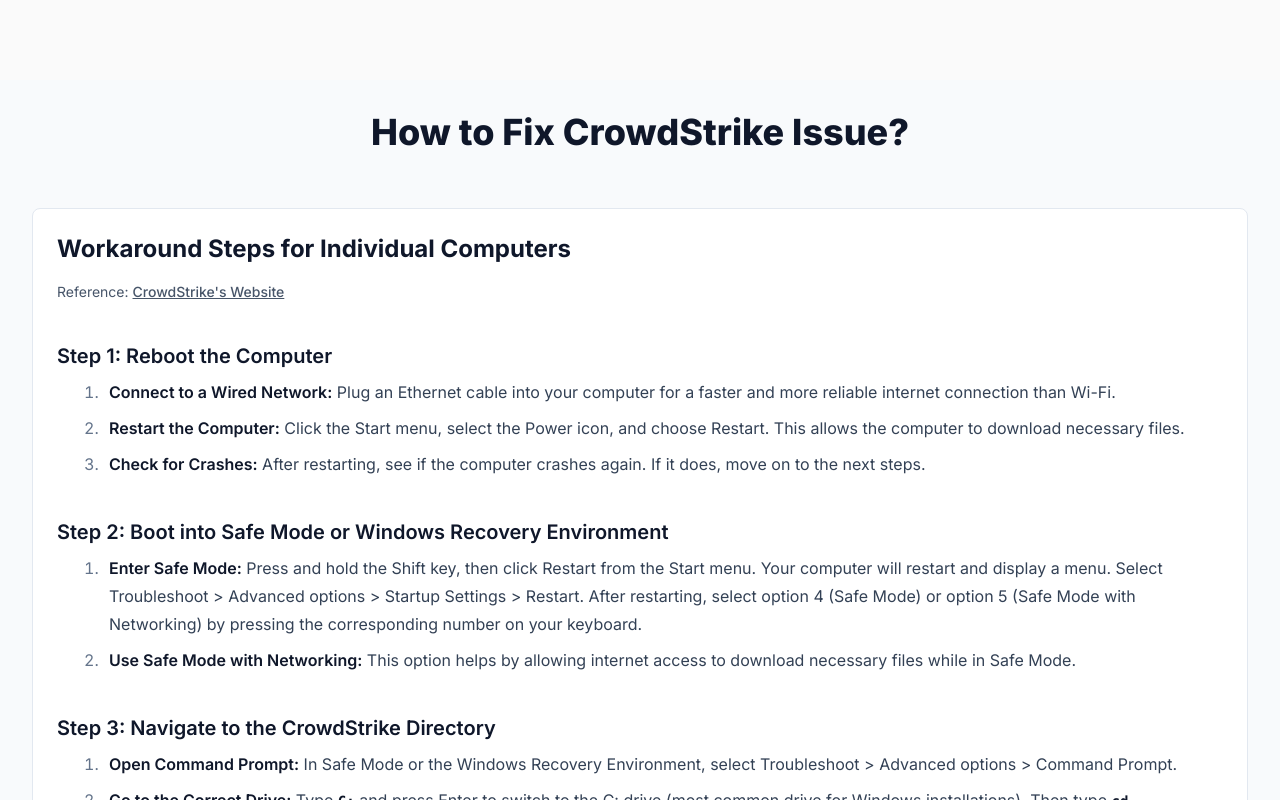
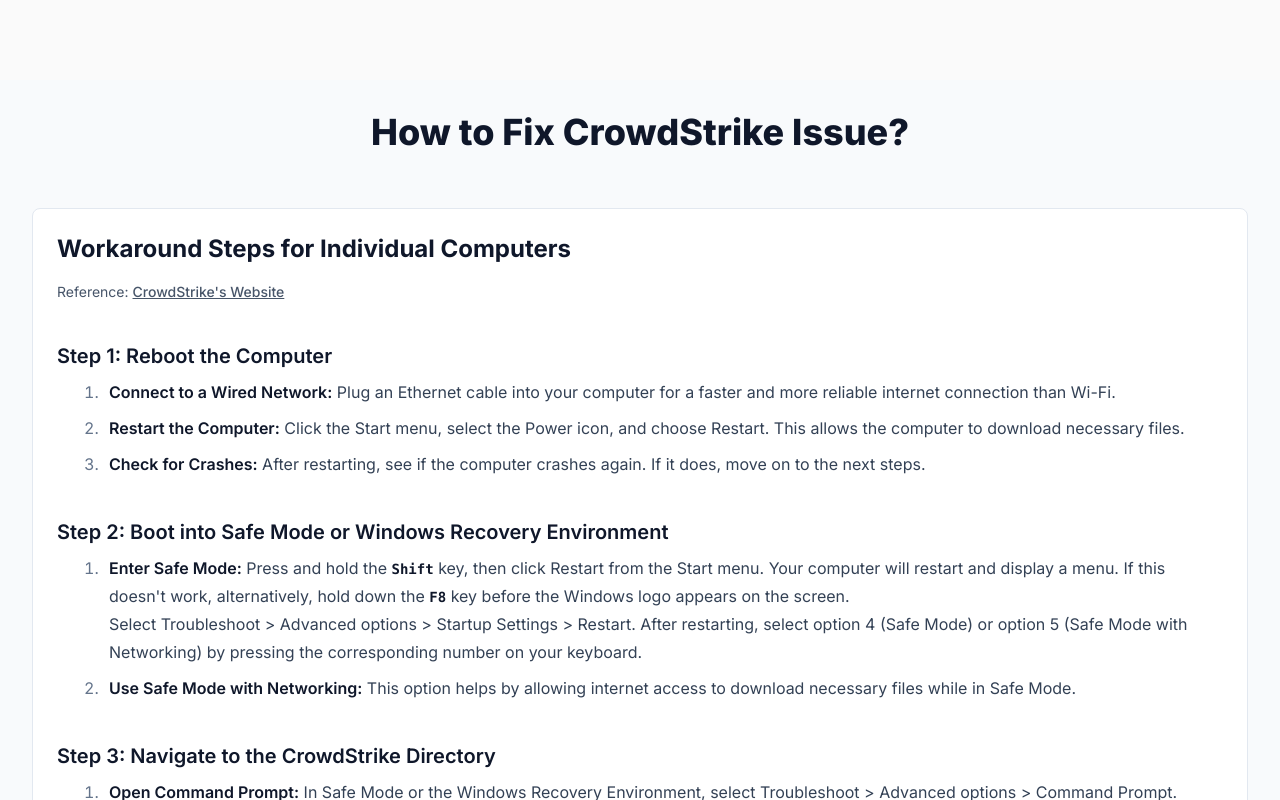
Before and after one commit to GorvGoyl/howtofixcrowdstrikeissue.com, a Next.js app: page / in a window 1280 px wide. Shown: the top 800 px of the page. Built offline with nearby package versions, Linux system fonts and the light colour scheme.

Commit message:
update steps

```diff
--- a/pages/index.tsx
+++ b/pages/index.tsx
@@ -54,10 +54,12 @@
             <h2 className="mb-2 text-xl font-semibold">Step 2: Boot into Safe Mode or Windows Recovery Environment</h2>
             <ol className="mb-4 ml-5 list-decimal">
                 <li className="mb-2">
-                    <strong>Enter Safe Mode:</strong> Press and hold the Shift key, then click Restart from the Start
-                    menu. Your computer will restart and display a menu. Select Troubleshoot &gt; Advanced options &gt;
-                    Startup Settings &gt; Restart. After restarting, select option 4 (Safe Mode) or option 5 (Safe Mode
-                    with Networking) by pressing the corresponding number on your keyboard.
+                    <strong>Enter Safe Mode:</strong> Press and hold the <code>Shift</code> key, then click Restart from
+                    the Start menu. Your computer will restart and display a menu. If this doesn't work, alternatively,
+                    hold down the <code>F8</code> key before the Windows logo appears on the screen. <br /> Select
+                    Troubleshoot &gt; Advanced options &gt; Startup Settings &gt; Restart. After restarting, select
+                    option 4 (Safe Mode) or option 5 (Safe Mode with Networking) by pressing the corresponding number on
+                    your keyboard.
                 </li>
                 <li className="mb-2">
                     <strong>Use Safe Mode with Networking:</strong> This option helps by allowing internet access to
```
